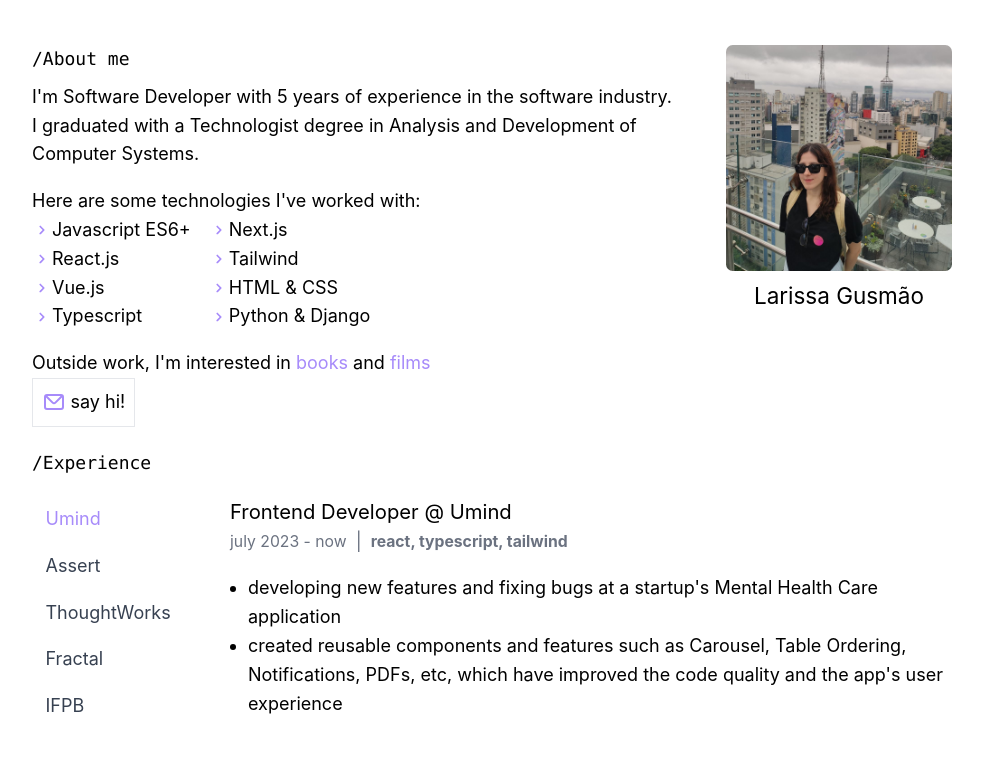
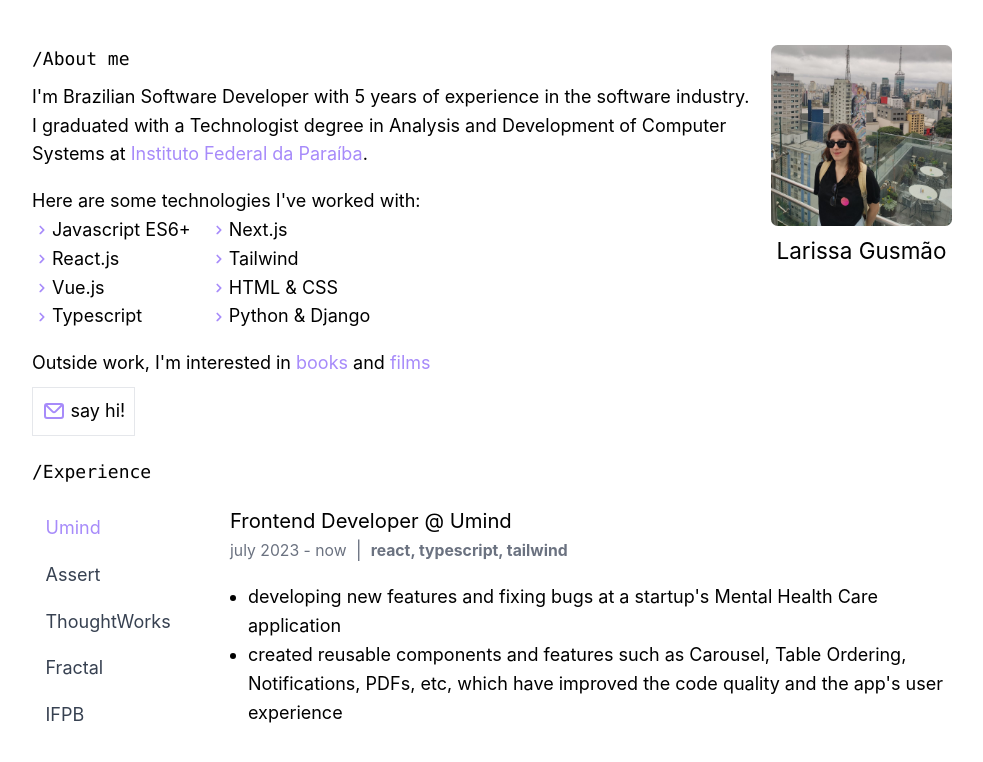
Before and after one commit to larissamoreira/blog, a Next.js app: page / in a window 1280 px wide. Shown: the top 762 px of the page, without its empty margins (148-1131 px from the left). Built offline with nearby package versions, Linux system fonts and the light colour scheme.

Commit message:
add college's website link

```diff
--- a/pages/index.js
+++ b/pages/index.js
@@ -81,10 +81,15 @@ export default function Home() {
         <div>
           <h1 className="font-mono pb-2">/About me</h1>
           <p>
-            I'm Software Developer with 5 years of experience in the software
-            industry.
+            I'm Brazilian Software Developer with 5 years of experience in the
+            software industry.
             <br /> I graduated with a Technologist degree in Analysis and
-            Development of Computer Systems. <br />
+            Development of Computer Systems at{" "}
+            <a href="https://www.ifpb.edu.br/" target="_blank">
+              Instituto Federal da Paraíba
+            </a>
+            .
+            <br />
           </p>
           <div className="py-4">
             Here are some technologies I've worked with:
@@ -144,7 +149,7 @@ export default function Home() {
                 onClick={() => {
                   window.location.href = `mailto:lgusmao1996@gmail.com`;
                 }}
-                className="flex items-center border p-2 gap-1 hover:bg-slate-100"
+                className="flex items-center border p-2 gap-1 hover:bg-slate-100 mt-2"
               >
                 <UilEnvelope size="24" color="#A78BFA" /> <span>say hi!</span>
               </button>
```
